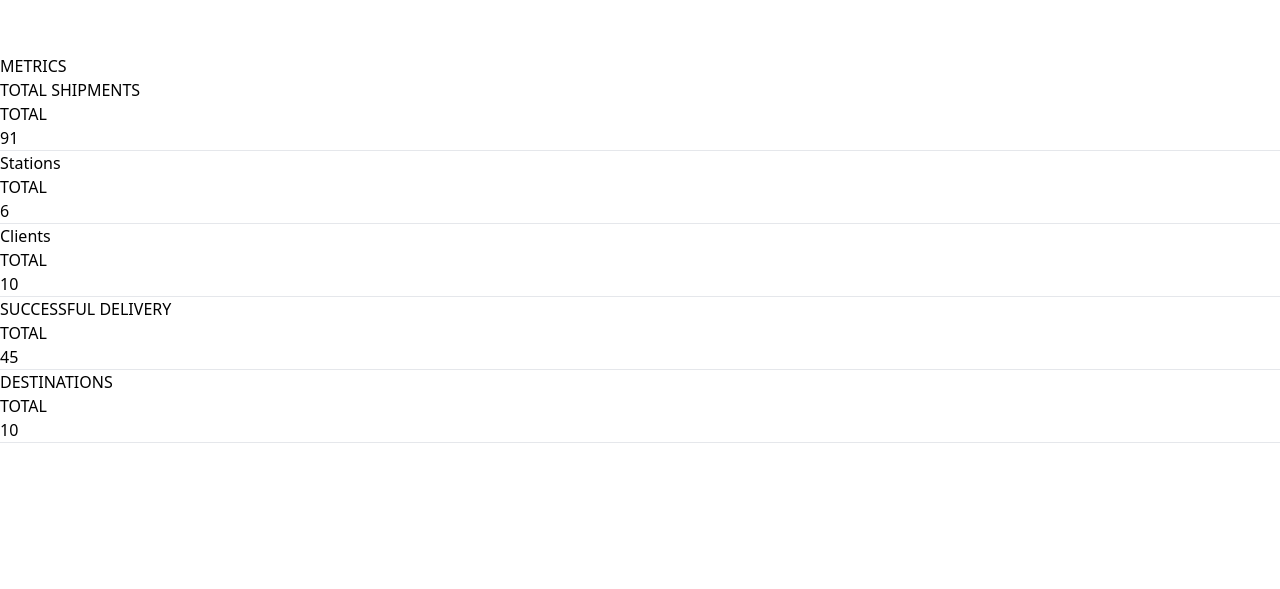
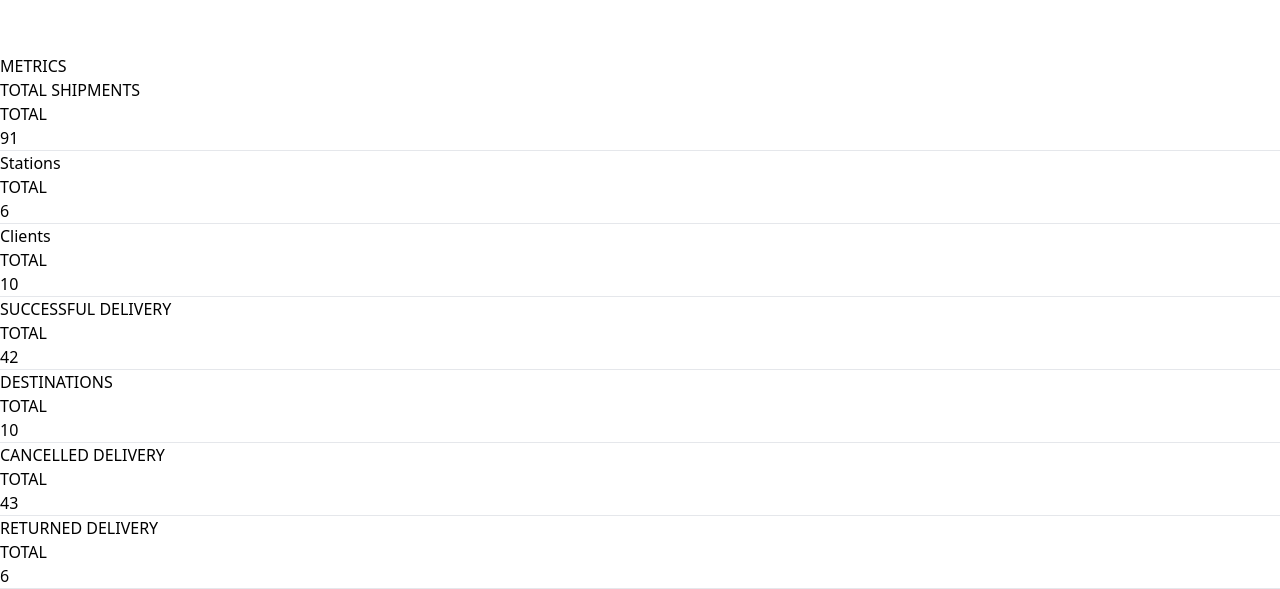
Before and after one commit to debanjo31/gwx-dashboard, a React (Vite) app: page /manager in a window 1280 px wide. Shown: the part 1322-1911 px from the top of the page. Before the commit the page ends 1765 px from the top, so only its background shows below. Built offline with nearby package versions, Linux system fonts and the light colour scheme.

Commit message:
refactor: Update Dashboard component with improved data handling and UI rendering

```diff
--- a/src/componenets/Dashboard.jsx
+++ b/src/componenets/Dashboard.jsx
@@ -3,12 +3,34 @@ import jsonData from "../json/data.json";
 
 const Dashboard = () => {
   const [data, setData] = useState([]);
+  const [newData, setNewData] = useState([]);
   useEffect(() => {
     setData(jsonData.logisticsData);
   }, []);
+
+  useEffect(() => {
+    const newData = data.map((item) => {
+      return {
+        client: item.clientName,
+        station: item.stationName,
+        destination: item.destination,
+        date: item.date,
+        status:
+          item.successfulDelivery === true
+            ? "successful"
+            : item.cancelDelivery === true
+            ? "cancel"
+            : item.returnDelivery === true
+            ? "return"
+            : "",
+      };
+    });
+    setNewData(newData);
+  }, [data]);
+  console.log(newData);
   return (
     <div>
-      <h1 className="text-2xl text-[#F39C12]">METRICS</h1>
+      <h1 className="text-2xl text-[#F39C12] z-1">METRICS</h1>
       <div class="grid grid-cols-1 md:grid-cols-2 lg:grid-cols-3 justify-between gap-4 py-10 ">
         <div class="container mx-auto">
           <div class="w-72 bg-white max-w-xs mx-auto rounded-sm overflow-hidden shadow-lg hover:shadow-2xl transition duration-500 transform hover:scale-100 cursor-pointer">
@@ -78,6 +100,34 @@ const Dashboard = () => {
             <hr />
           </div>
         </div>
+        <div class="container mx-auto">
+          <div class="w-72 bg-white max-w-xs mx-auto rounded-sm overflow-hidden shadow-lg hover:shadow-2xl transition duration-500 transform hover:scale-100 cursor-pointer">
+            <div class="h-20 bg-red-600 flex items-center justify-between">
+              <p class="mr-0 text-white text-lg pl-5">CANCELLED DELIVERY</p>
+            </div>
+            <div class="flex justify-between px-5 pt-6 mb-2 text-sm text-gray-600">
+              <p>TOTAL</p>
+            </div>
+            <p class="py-4 text-3xl ml-5">
+              {data.filter((item) => item.cancelDelivery === true).length}
+            </p>
+            <hr />
+          </div>
+        </div>
+        <div class="container mx-auto">
+          <div class="w-72 bg-white max-w-xs mx-auto rounded-sm overflow-hidden shadow-lg hover:shadow-2xl transition duration-500 transform hover:scale-100 cursor-pointer">
+            <div class="h-20 bg-purple-400 flex items-center justify-between">
+              <p class="mr-0 text-white text-lg pl-5">RETURNED DELIVERY</p>
+            </div>
+            <div class="flex justify-between px-5 pt-6 mb-2 text-sm text-gray-600">
+              <p>TOTAL</p>
+            </div>
+            <p class="py-4 text-3xl ml-5">
+              {data.filter((item) => item.returnDelivery === true).length}
+            </p>
+            <hr />
+          </div>
+        </div>
       </div>
     </div>
   );
--- a/src/componenets/Header.jsx
+++ b/src/componenets/Header.jsx
@@ -3,7 +3,7 @@ import { Dropdown } from "flowbite-react";
 import { Link } from "react-router-dom";
 const Header = () => {
   return (
-    <div className="shadow">
+    <div className="shadow z-10">
       <div className="w-5/6 mx-auto flex justify-between p-2">
         <div></div>
         <h3 className="text-[#F39C12] font-bold">GWX DASHBOARD</h3>
--- a/src/json/data.json
+++ b/src/json/data.json
@@ -3,9 +3,9 @@
     {
       "clientName": "Client 1",
       "stationName": "Station 1",
-      "successfulDelivery": true,
+      "successfulDelivery": false,
       "cancelDelivery": false,
-      "returnDelivery": false,
+      "returnDelivery": true,
       "destination": "Location 1",
       "date": "2024-01-01"
     },
@@ -58,8 +58,8 @@
       "clientName": "Client 6",
       "stationName": "Station 1",
       "successfulDelivery": false,
-      "cancelDelivery": true,
-      "returnDelivery": false,
+      "cancelDelivery": false,
+      "returnDelivery": true,
       "destination": "Location 1",
       "date": "2024-01-06"
     },
@@ -94,8 +94,8 @@
       "clientName": "Client 10",
       "stationName": "Station 5",
       "successfulDelivery": false,
-      "cancelDelivery": true,
-      "returnDelivery": false,
+      "cancelDelivery": false,
+      "returnDelivery": true,
       "destination": "Location 5",
       "date": "2024-01-10"
     },
@@ -300,9 +300,9 @@
     {
       "clientName": "Client 8",
       "stationName": "Station 5",
-      "successfulDelivery": true,
+      "successfulDelivery": false,
       "cancelDelivery": false,
-      "returnDelivery": false,
+      "returnDelivery": true,
       "destination": "Location 2",
       "date": "2024-02-02"
     },
@@ -354,9 +354,9 @@
     {
       "clientName": "Client 10",
       "stationName": "Station 1",
-      "successfulDelivery": true,
+      "successfulDelivery": false,
       "cancelDelivery": false,
-      "returnDelivery": false,
+      "returnDelivery": true,
       "destination": "Location 4",
       "date": "2024-02-08"
     },
```
